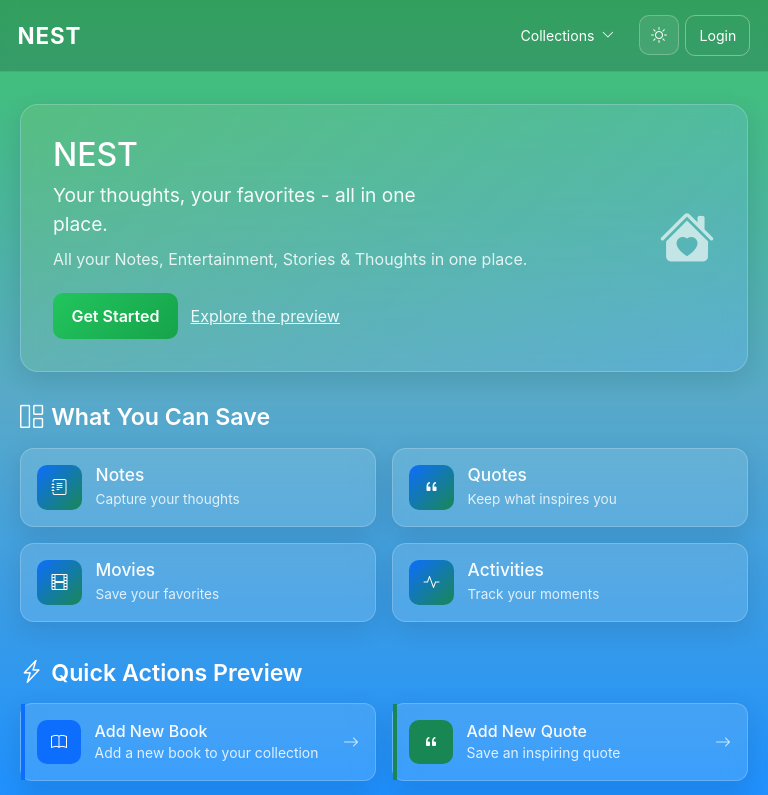
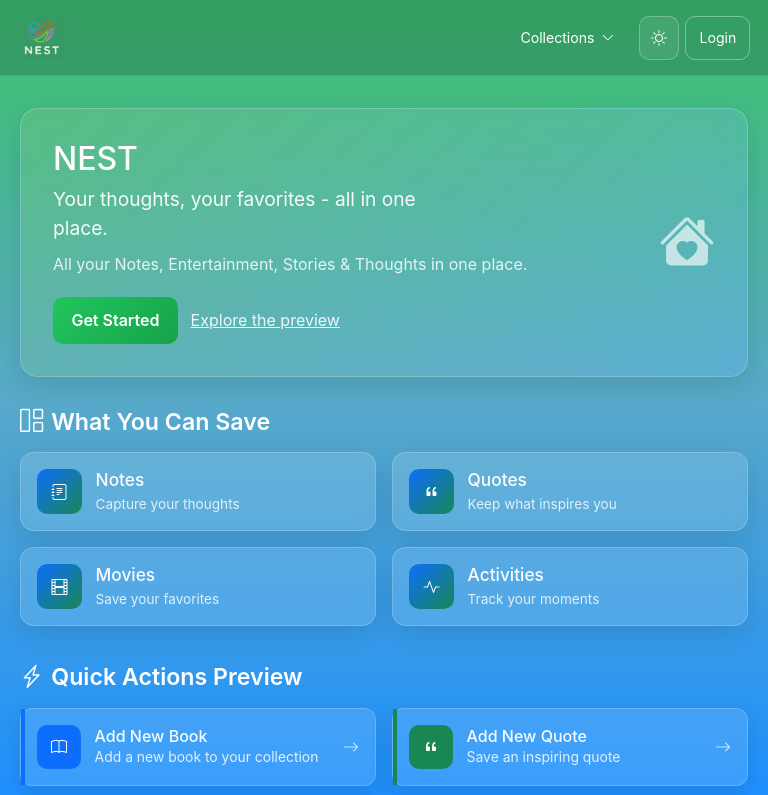
Before and after one commit to EfremGhebre/NEST, an Angular app: page / in a window 768 px wide. Shown: the top 795 px of the page. Built offline with nearby package versions, Linux system fonts and the light colour scheme; no server answers.

Commit message:
Update navbar branding: replace text logo with image logo for both landing and layout components, and enhance styles for logo responsiveness and alignment.

```diff
--- a/src/app/Pages/landing/landing.component.html
+++ b/src/app/Pages/landing/landing.component.html
@@ -1,7 +1,13 @@
 <main class="landing-page">
   <nav class="navbar">
     <div class="navbar-brand" (click)="scrollToContent()">
-      <span>NEST</span>
+      <img
+        class="navbar-logo-img"
+        [class.logo-light]="currentTheme !== 'dark'"
+        [class.logo-dark]="currentTheme === 'dark'"
+        [src]="currentTheme === 'dark' ? 'assets/nest-logo-dark.png' : 'assets/nest-logo-light.png'"
+        alt="NEST logo"
+      />
     </div>
     <div class="navbar-controls">
       <button class="navbar-toggler" [class.active]="isNavbarCollapsed" (click)="toggleNavbar()">
--- a/src/app/Pages/landing/landing.component.scss
+++ b/src/app/Pages/landing/landing.component.scss
@@ -21,6 +21,8 @@
 }
 
 .navbar-brand {
+  display: inline-flex;
+  align-items: center;
   cursor: pointer;
 }
 
@@ -29,6 +31,19 @@
   font-weight: 700;
   letter-spacing: 0.04em;
   color: #fff;
+}
+
+.navbar-logo-img {
+  height: 44px;
+  width: auto;
+  object-fit: contain;
+  display: block;
+  transform: scale(1.08);
+  transform-origin: left center;
+}
+
+.navbar-logo-img.logo-light {
+  transform: scale(1.14);
 }
 
 .navbar-controls {
@@ -401,7 +416,7 @@
 
 .recent-icon {
   width: 40px;
-  height: 40px;
+  height: 44px;
   border-radius: 10px;
   display: grid;
   place-items: center;
@@ -506,13 +521,17 @@ body:is([data-theme='light'], :not([data-theme])) :is(
     padding: 0.5rem 0.64rem;
   }
 
+  .navbar-logo-img {
+    height: 38px;
+  }
+
   .theme-toggle-button {
     width: 40px;
-    min-height: 40px;
+    min-height: 44px;
   }
 
   .login-button {
-    min-height: 40px;
+    min-height: 44px;
     font-size: 0.88rem;
     padding: 0.55rem 0.82rem;
   }
@@ -537,6 +556,10 @@ body:is([data-theme='light'], :not([data-theme])) :is(
 
   .navbar-brand span {
     font-size: 1.2rem;
+  }
+
+  .navbar-logo-img {
+    height: 34px;
   }
 
   .navbar-toggler {
--- a/src/app/Pages/layout/layout.component.html
+++ b/src/app/Pages/layout/layout.component.html
@@ -1,7 +1,13 @@
 <div class="layout-container">
   <nav class="navbar">
     <div class="navbar-brand" (click)="navigateTo('dashboard')">
-      <span>NEST</span>
+      <img
+        class="navbar-logo-img"
+        [class.logo-light]="currentTheme !== 'dark'"
+        [class.logo-dark]="currentTheme === 'dark'"
+        [src]="currentTheme === 'dark' ? 'assets/nest-logo-dark.png' : 'assets/nest-logo-light.png'"
+        alt="NEST logo"
+      />
     </div>
     <div class="navbar-controls">
       <button
--- a/src/app/Pages/layout/layout.component.scss
+++ b/src/app/Pages/layout/layout.component.scss
@@ -23,6 +23,8 @@
 }
 
 .navbar-brand {
+  display: inline-flex;
+  align-items: center;
   cursor: pointer;
 
   span {
@@ -31,6 +33,19 @@
     letter-spacing: 0.04em;
     color: #fff;
   }
+}
+
+.navbar-logo-img {
+  height: 44px;
+  width: auto;
+  object-fit: contain;
+  display: block;
+  transform: scale(1.08);
+  transform-origin: left center;
+}
+
+.navbar-logo-img.logo-light {
+  transform: scale(1.14);
 }
 
 .navbar-controls {
@@ -190,6 +205,10 @@
     font-size: 1.25rem;
   }
 
+  .navbar-logo-img {
+    height: 38px;
+  }
+
   .navbar-menu {
     gap: 0.6rem;
   }
@@ -205,11 +224,11 @@
 
   .theme-toggle-button {
     width: 40px;
-    min-height: 40px;
+    min-height: 44px;
   }
 
   .logout-button {
-    min-height: 40px;
+    min-height: 44px;
     padding: 0.55rem 0.8rem;
     font-size: 0.86rem;
   }
@@ -222,6 +241,10 @@
 
   .navbar-brand span {
     font-size: 1.2rem;
+  }
+
+  .navbar-logo-img {
+    height: 34px;
   }
 
   .navbar-toggler {
```
